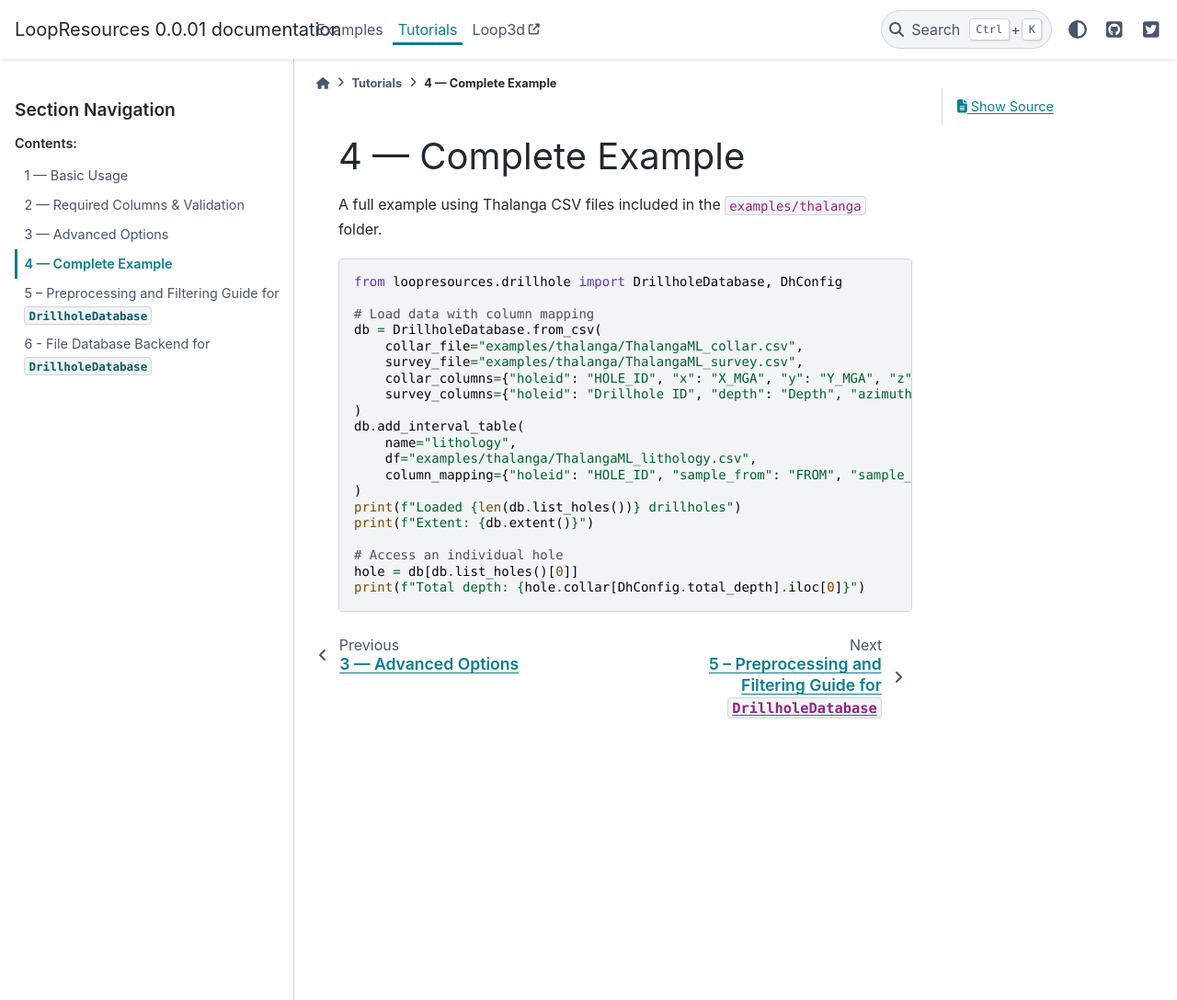
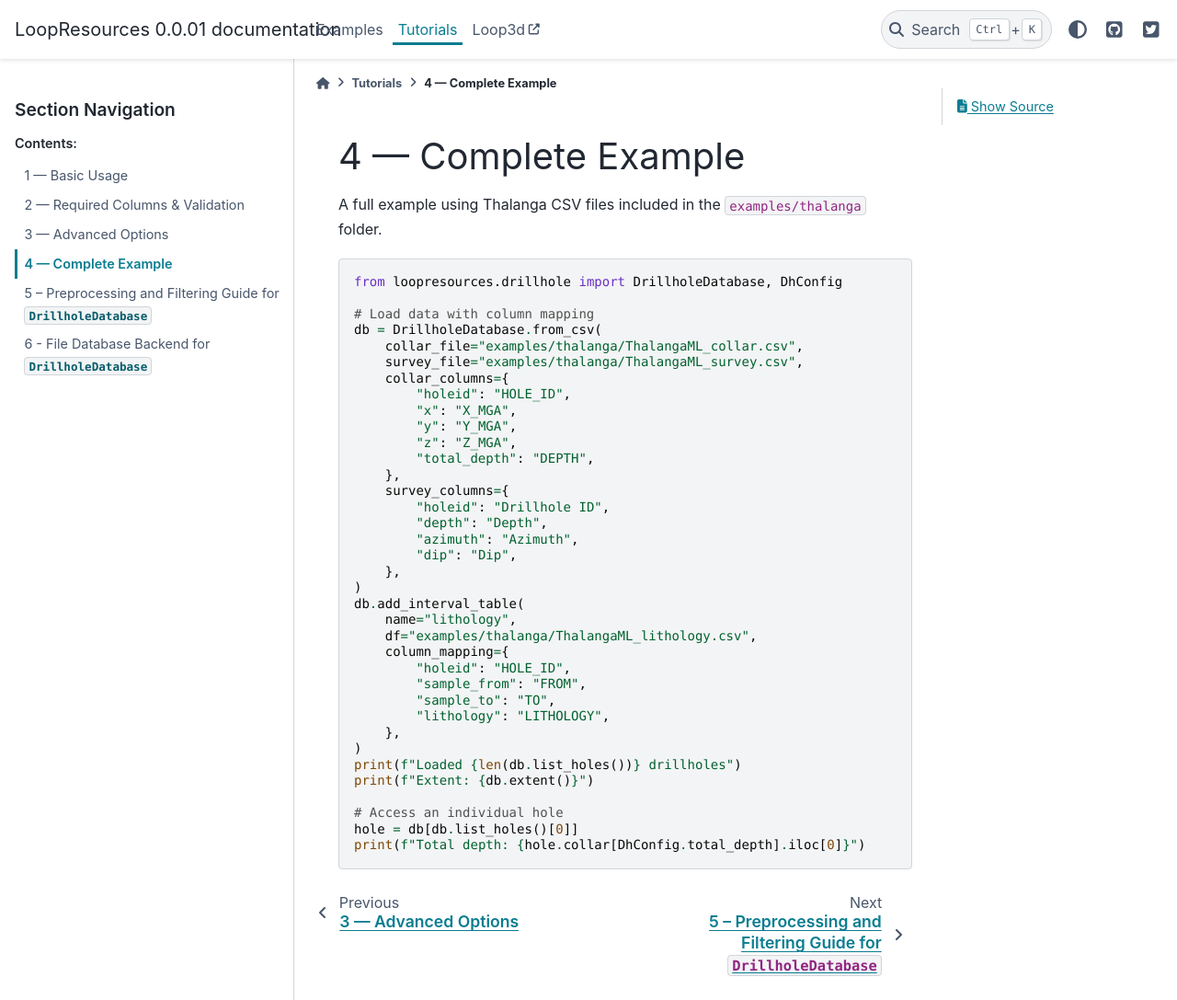
Before and after one commit to Loop3D/loopresources, a Sphinx documentation site: the page built from docs/source/tutorials/04-complete-example.md, in a window 1280 px wide and 1087 px high. Shown: the whole window at 92% size. Built offline with Sphinx 7.4.7 and the PyData theme 0.15.4, drawn with Linux system fonts in a browser that asks for light colours; pages that are not in the unit, such as notebooks, are missing from menus.

Commit message:
chore: making pre-commit happy

```diff
--- a/docs/source/tutorials/04-complete-example.md
+++ b/docs/source/tutorials/04-complete-example.md
@@ -10,13 +10,29 @@ from loopresources.drillhole import DrillholeDatabase, DhConfig
 db = DrillholeDatabase.from_csv(
     collar_file="examples/thalanga/ThalangaML_collar.csv",
     survey_file="examples/thalanga/ThalangaML_survey.csv",
-    collar_columns={"holeid": "HOLE_ID", "x": "X_MGA", "y": "Y_MGA", "z": "Z_MGA", "total_depth": "DEPTH"},
-    survey_columns={"holeid": "Drillhole ID", "depth": "Depth", "azimuth": "Azimuth", "dip": "Dip"},
+    collar_columns={
+        "holeid": "HOLE_ID",
+        "x": "X_MGA",
+        "y": "Y_MGA",
+        "z": "Z_MGA",
+        "total_depth": "DEPTH",
+    },
+    survey_columns={
+        "holeid": "Drillhole ID",
+        "depth": "Depth",
+        "azimuth": "Azimuth",
+        "dip": "Dip",
+    },
 )
 db.add_interval_table(
     name="lithology",
     df="examples/thalanga/ThalangaML_lithology.csv",
-    column_mapping={"holeid": "HOLE_ID", "sample_from": "FROM", "sample_to": "TO", "lithology": "LITHOLOGY"},
+    column_mapping={
+        "holeid": "HOLE_ID",
+        "sample_from": "FROM",
+        "sample_to": "TO",
+        "lithology": "LITHOLOGY",
+    },
 )
 print(f"Loaded {len(db.list_holes())} drillholes")
 print(f"Extent: {db.extent()}")
```
Also changed, not shown: docs/source/static/README_LithologyLogs.md (+12 -4 lines), docs/source/tutorials/07-numerical-data.md (+12 -6 lines), docs/source/tutorials/08-file-database.md (+20 -3 lines), 4 other files.
